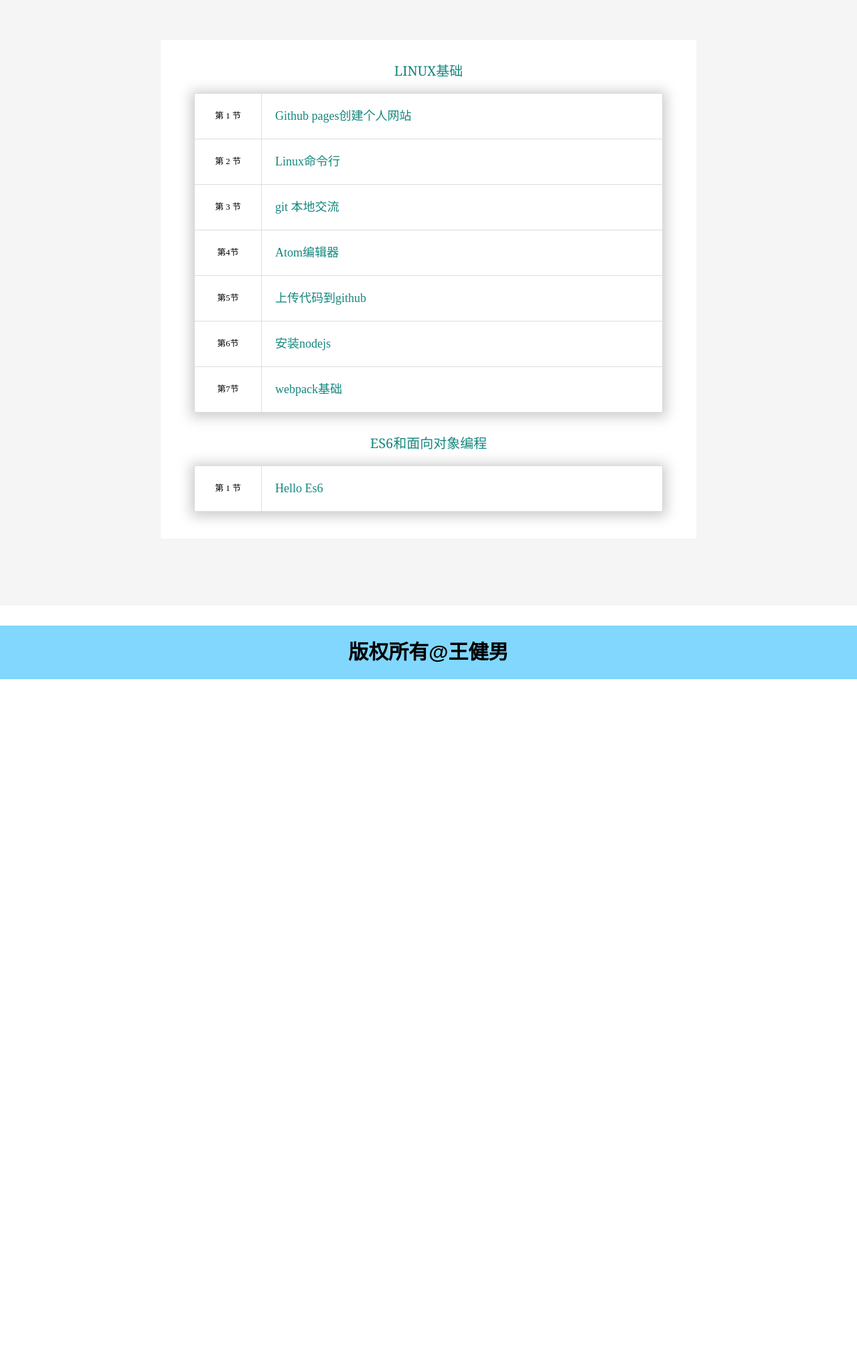
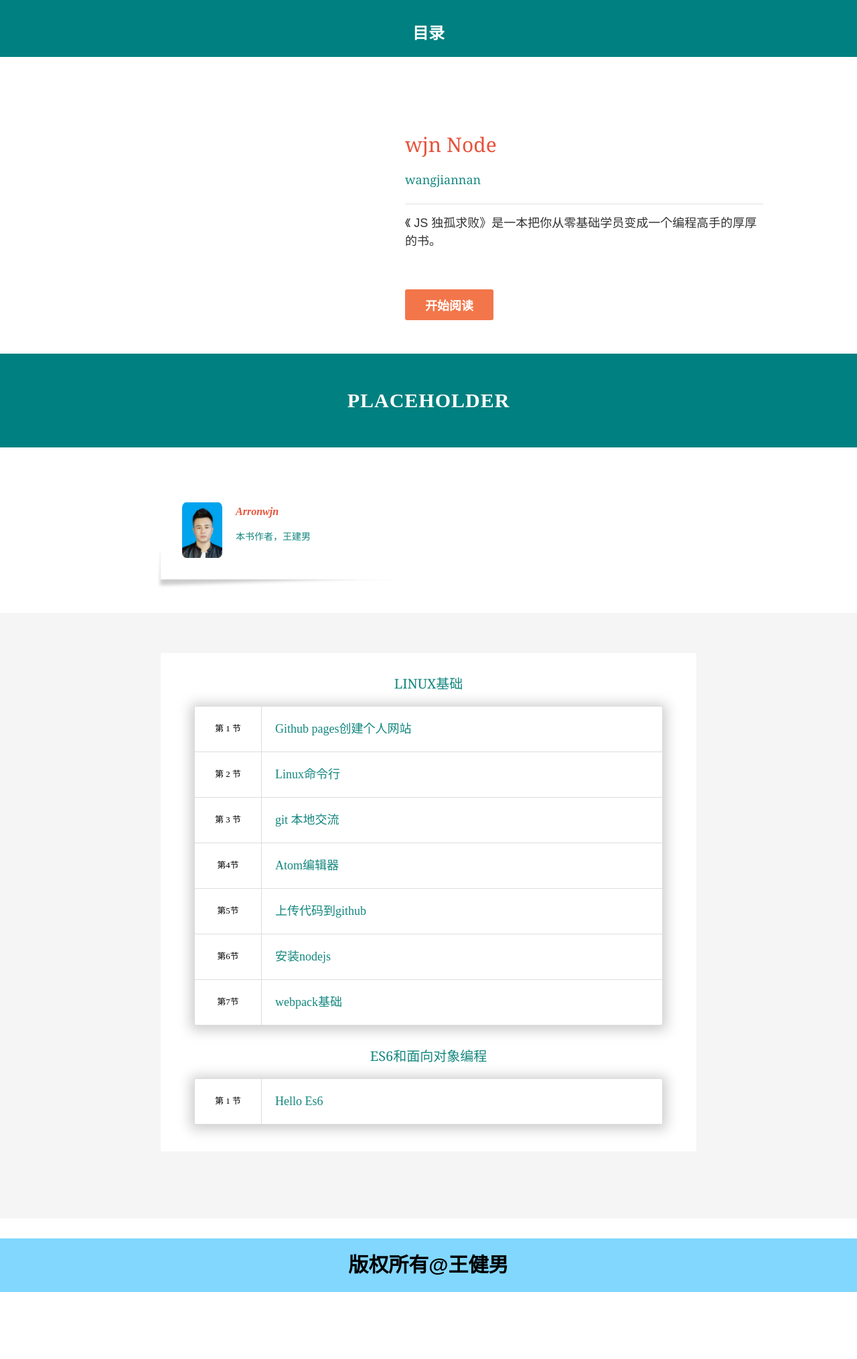
Before and after one commit to arronwjn/arronwjn.github.io, a Jekyll site: the page index.html, which Jekyll copies as it is, in a window 1280 px wide. Shown: the whole page at 67% size. Built offline with Jekyll 4.4.1, drawn with Linux system fonts in a browser that asks for light colours; before the commit the page ends 1014 px from its top, so only the background shows below that.

Commit message:
add images

```diff
--- a/index.html
+++ b/index.html
@@ -6,7 +6,52 @@
   <link rel="stylesheet" href="main.css">
 </head>
 <body>
-<div class="contents-wrapper">
+	<div id="wrapper">
+	      <header id="header">
+	  <div class="top-bg">
+	    <div class="wrapper-inside clearfix">
+	      <h2 class="home">
+	        <a href="/digicity">
+	          目录
+	        </a>
+	      </h2>
+	    </div>
+	  </div>
+	</header>
+
+	      <section class="content clearfix">
+	        <section class="book">
+	  <div class="wrapper-inside clearfix">
+	    <div class="top-large">
+	      <div class="book-title">
+	        wjn Node
+	      </div>
+	      <div class="book-author">
+	        <a href="https://github.com/arronwjn">wangjiannan</a>
+	      </div>
+	      <p class="book-description">
+	        《 JS 独孤求败》是一本把你从零基础学员变成一个编程高手的厚厚的书。
+	      </p>
+	      <a href="#toc" class="read-btn">开始阅读</a>
+	    </div>
+	    <!-- <img alt="git" class="book-image" src="images/book-cover.jpg" /> -->
+	  </div>
+	</section>
+	<div class="divider">
+	  <a href="#">PLACEHOLDER</a>
+	</div>
+	<div class="reviewers">
+	  <div class="name-card">
+	    <img src="images/touxiang.jpg" />
+	    <div class="text">
+	      <div class="name">
+	       Arronwjn
+	      </div>
+	      <div class="job-title"><a href="http://haoduoshipin.com">本书作者，王建男</a></div>
+	    </div>
+	  </div>
+	</div>
+<div class="contents-wrapper" id="toc">
 	<div class="table-of-contents" id="read">
 		<p class="part"><a href="first.html">Linux基础 </a></p>
 		<table class="index-table">
--- a/main.css
+++ b/main.css
@@ -91,7 +91,7 @@ p.part { font-family: "Crete Round", Georgia, Times New Roman, serif; font-size:
 
 .index-table .chapter-index { text-align: center; width: 100px; }
 
-.name-card img { width: 60px; display: table-cell; float: left; border-radius: 50%; margin-right: 20px; margin-bottom: 50px; }
+.name-card img { width: 60px; display: table-cell; float: left; border-radius: 10%; margin-right: 20px; margin-bottom: 50px; }
 .name-card .text { line-height: 1.8; display: table-cell; font-size: 14px; }
 .name-card .text .name { font-size: 16px; font-weight: bold; margin-bottom: 10px; font-family: "Crete Round"; font-style: italic; color: #E5533C; }
 .name-card .text .job-title { margin-bottom: 15px; }
```
Also changed, not shown: images/touxiang.jpg (added).
